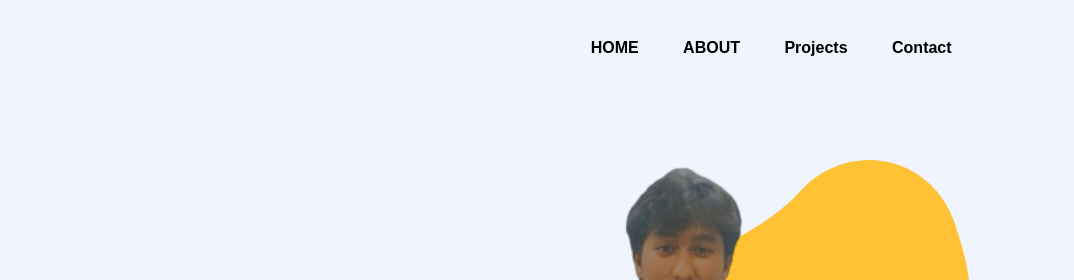
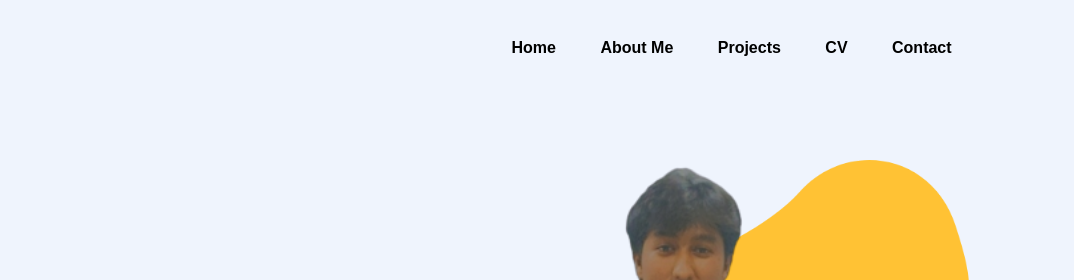
Before and after one commit to CarnageXgroot/trial-portfolio-website, a plain HTML site: page index.html in a window 1280 px wide. Shown: the top 280 px of the page, 206-1280 px from the left. Drawn offline with Linux system fonts and the light colour scheme.

Commit message:
Update index.html

```diff
--- a/index.html
+++ b/index.html
@@ -16,10 +16,15 @@
         <nav>
             <img src="CarnageXgroot Logo.png" class="logo">
             <ul>
-                <li><a href="#">HOME</a></li>
-                <li><a href="#">ABOUT</a></li>
-                <li><a href="#">Projects</a></li>
-                <li><a href="#">Contact</a></li>
+                <li><a href="/">Home</a></li>
+                <li>
+                    <a href="/about.html">About Me</a></li>
+                <li>
+                    <a href="/project.html">Projects</a></li>
+                <li>
+                    <a href="https://drive.google.com/file/d/1BDMl_VhoKb7XxAIlp3qM48Wb5SOp8IFY/view?usp=sharing" target="_blank">CV</a></li>
+                <li>
+                    <a href="/contact.html">Contact</a></li>
             </ul>
         </nav>
         <div class="detel">
```
